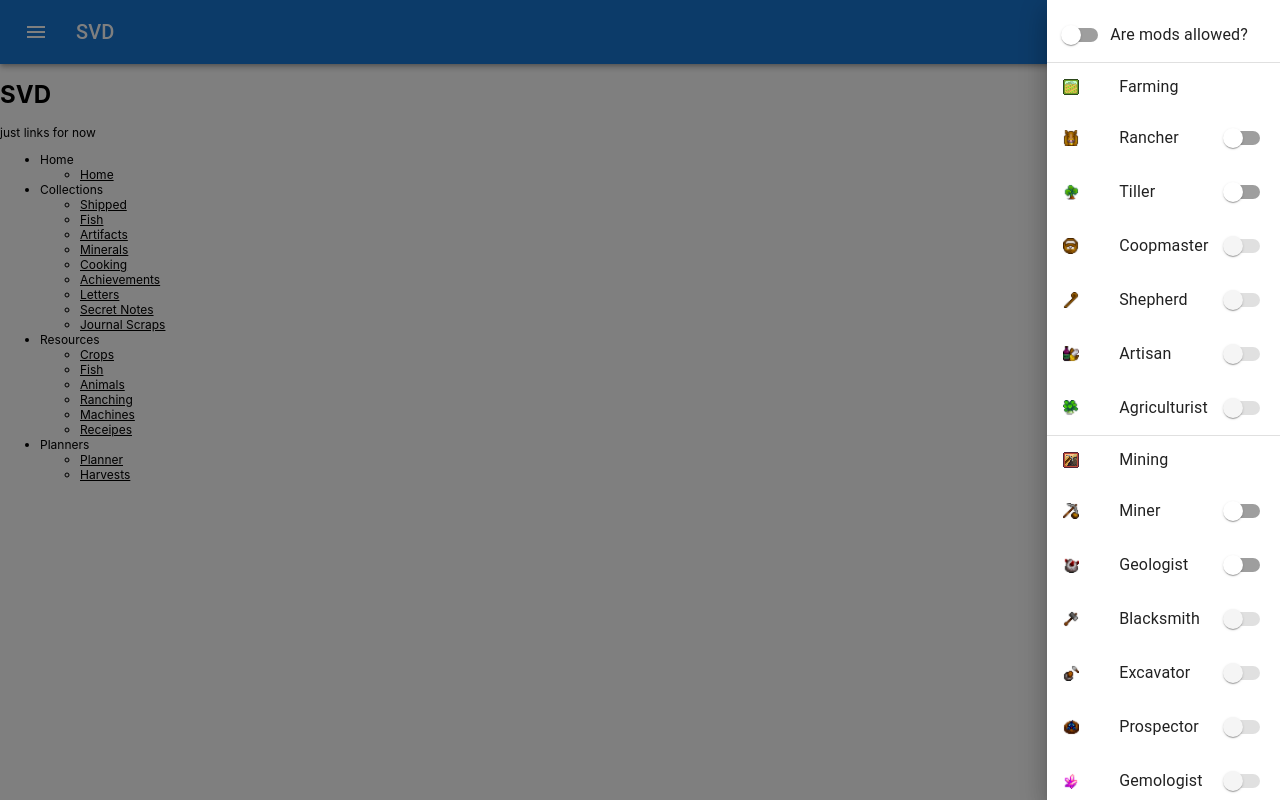
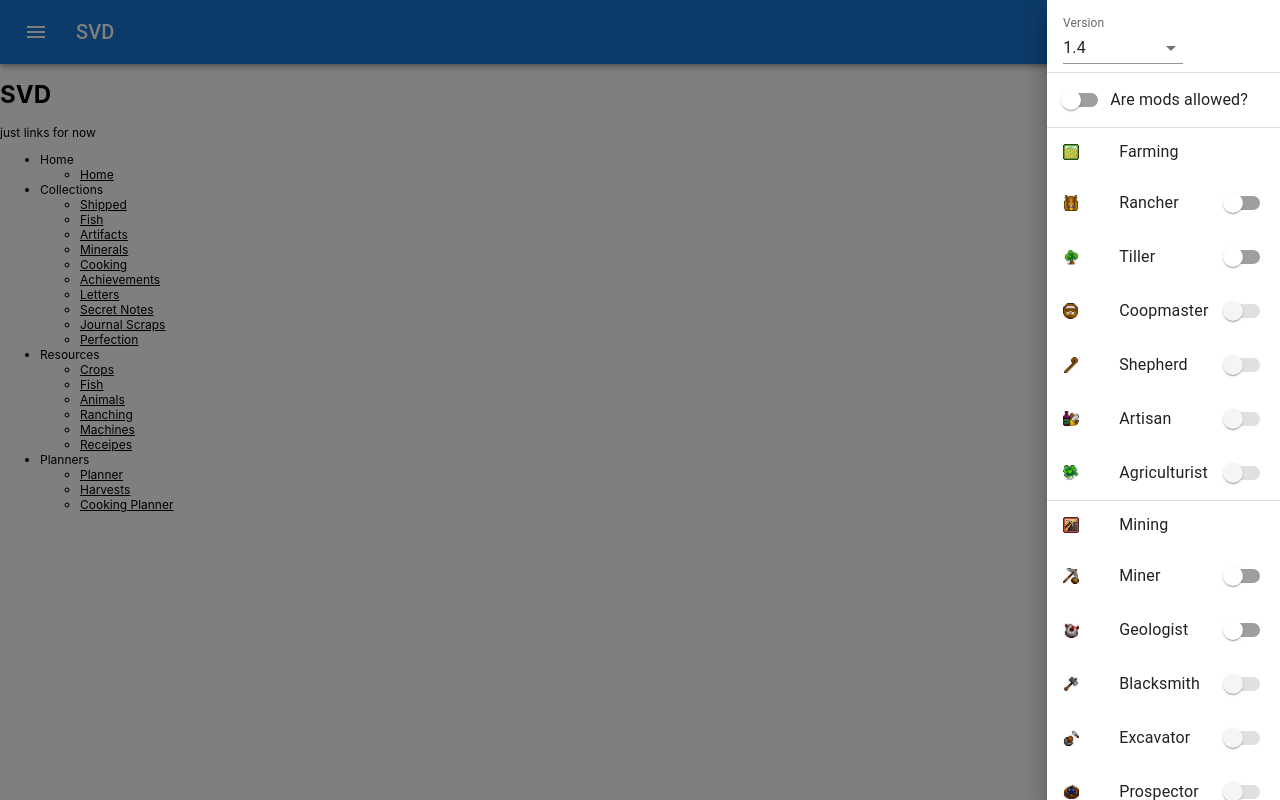
Before and after one commit to koscida/SVD, a React (Create React App) app: page / in a window 1280 px wide. Both pictures are taken after a click on the button 1184 px from the left and 32 px from the top of the page. Built offline with nearby package versions, Linux system fonts and the light colour scheme.

Commit message:
add version in settings

```diff
--- /dev/null
+++ b/src/components/cooking/cookingHome/CookingHome.js
@@ -0,0 +1,16 @@
+import Table from "../../shared/react-table/Table";
+import useLocalStorage from "../../shared/useLocalStorage";
+import getColumnData from "../../animals/AnimalsHomeGetColumnData";
+import getTableData from "../../animals/AnimalsHomeGetTableData";
+import RadioOption from "../../shared/filters/RadioOption";
+import CheckOption from "../../shared/filters/CheckOption";
+
+// ////
+// CookingHome()
+
+function CookingHome() {
+	// return
+	return <></>;
+}
+
+export default CookingHome;
--- /dev/null
+++ b/src/components/cooking/cookingPlanner/CookingPlannerHome.js
@@ -0,0 +1,16 @@
+import Table from "../../shared/react-table/Table";
+import useLocalStorage from "../../shared/useLocalStorage";
+import getColumnData from "../../animals/AnimalsHomeGetColumnData";
+import getTableData from "../../animals/AnimalsHomeGetTableData";
+import RadioOption from "../../shared/filters/RadioOption";
+import CheckOption from "../../shared/filters/CheckOption";
+
+// ////
+// CookingPlannerHome()
+
+function CookingPlannerHome() {
+	// return
+	return <></>;
+}
+
+export default CookingPlannerHome;
--- /dev/null
+++ b/src/components/cooking/recipiesHome/RecipiesHome.js
@@ -0,0 +1,16 @@
+import Table from "../../shared/react-table/Table";
+import useLocalStorage from "../../shared/useLocalStorage";
+import getColumnData from "../../animals/AnimalsHomeGetColumnData";
+import getTableData from "../../animals/AnimalsHomeGetTableData";
+import RadioOption from "../../shared/filters/RadioOption";
+import CheckOption from "../../shared/filters/CheckOption";
+
+// ////
+// RecipiesHome()
+
+function RecipiesHome() {
+	// return
+	return <></>;
+}
+
+export default RecipiesHome;
--- a/src/components/shared/navigation/MenuAppBar.js
+++ b/src/components/shared/navigation/MenuAppBar.js
@@ -5,9 +5,12 @@ import Toolbar from "@mui/material/Toolbar";
 import Typography from "@mui/material/Typography";
 import IconButton from "@mui/material/IconButton";
 
+import Select from "@mui/material/Select";
 import Switch from "@mui/material/Switch";
 import FormControlLabel from "@mui/material/FormControlLabel";
 import FormGroup from "@mui/material/FormGroup";
+import FormControl from "@mui/material/FormControl";
+import InputLabel from "@mui/material/InputLabel";
 
 import MenuItem from "@mui/material/MenuItem";
 import Menu from "@mui/material/Menu";
@@ -40,6 +43,7 @@ const settingsInit = professionInfo.reduce((init, [name]) => {
 	return init;
 }, {});
 settingsInit["isModsAllowed"] = false;
+settingsInit["version"] = 1.4;
 
 // state init holds the initial menu states
 let stateInit = {};
@@ -86,8 +90,9 @@ export default function MenuAppBar() {
 		});
 	};
 
-	const handleProfessionChange = (settingName, value) => (event) => {
+	const handleSettingsChange = (settingName, value) => (event) => {
 		setOpenState({ ...openState, settings: true });
+		if (value === null) value = event.target.value;
 		setSettings({ ...settings, [settingName]: value });
 	};
 
@@ -99,6 +104,13 @@ export default function MenuAppBar() {
 		setProfileAnchorEl(null);
 	};
 
+	const navigationElements = (navigationLinks) =>
+		navigationLinks.map(({ to, label }) => (
+			<ListItemButton component="a" href={to} key={label}>
+				<ListItemText primary={label} />
+			</ListItemButton>
+		));
+
 	const list = (listName) => (
 		// <Box
 		// 	role="presentation"
@@ -106,11 +118,11 @@ export default function MenuAppBar() {
 		// 	onKeyDown={toggleDrawer(listName, false)}
 		// >
 		<Box role="presentation" onKeyDown={toggleDrawer(listName, false)}>
+			<List>
 				{listName === "navigation" ? (
-				<>
-					<List>
-						{Object.entries(navigationLinks).map(
-							([sectionLabel, navigationLinks]) => (
+					Object.entries(navigationLinks).map(
+						([sectionLabel, navigationLinks]) =>
+							navigationLinks.length > 1 ? (
 								<React.Fragment key={sectionLabel}>
 									<ListItemButton onClick={toggleNavGroup(sectionLabel)}>
 										<ListItemText primary={sectionLabel} />
@@ -123,28 +135,56 @@ export default function MenuAppBar() {
 										unmountOnExit
 									>
 										<List component="div" disablePadding>
-											{navigationLinks.map(({ to, label }) => (
-												<ListItemButton component="a" href={to} key={label}>
-													<ListItemText primary={label} />
-												</ListItemButton>
-											))}
+											{navigationElements(navigationLinks)}
 										</List>
 									</Collapse>
 								</React.Fragment>
+							) : (
+								navigationElements(navigationLinks)
 							)
-						)}
-					</List>
-				</>
+					)
 				) : listName === "settings" ? (
 					<>
-					<List>
+						<ListItem>
+							<FormControl
+								variant="standard"
+								fullwidth="true"
+								sx={{ minWidth: 120 }}
+							>
+								<InputLabel id="demo-simple-select-filled-label">
+									Version
+								</InputLabel>
+
+								<Select
+									labelId="select-version-label"
+									id="select-version"
+									value={settings["version"]}
+									label="Version"
+									autowidth="true"
+									onChange={handleSettingsChange("version", null)}
+								>
+									{[1, 1.1, 1.2, 1.3, 1.4, 1.5, 1.6].map((ver) => (
+										<MenuItem
+											value={ver}
+											key={ver}
+											default={ver === settings["version"]}
+										>
+											{ver}
+										</MenuItem>
+									))}
+								</Select>
+							</FormControl>
+						</ListItem>
+
+						<Divider />
+
 						<ListItem>
 							<FormGroup>
 								<FormControlLabel
 									control={
 										<Switch
 											checked={settings["isModsAllowed"]}
-											onChange={handleProfessionChange(
+											onChange={handleSettingsChange(
 												"isModsAllowed",
 												!settings["isModsAllowed"]
 											)}
@@ -194,10 +234,7 @@ export default function MenuAppBar() {
 												/>
 												<Switch
 													edge="end"
-													onChange={handleProfessionChange(
-														name,
-														!settings[name]
-													)}
+													onChange={handleSettingsChange(name, !settings[name])}
 													checked={settings[name]}
 													inputProps={{
 														"aria-labelledby": `switch-list-label-${name}`,
@@ -210,11 +247,11 @@ export default function MenuAppBar() {
 								<Divider />
 							</React.Fragment>
 						))}
-					</List>
 					</>
 				) : (
 					<></>
 				)}
+			</List>
 		</Box>
 	);
 
--- a/src/components/shared/navigation/navigationLinks.js
+++ b/src/components/shared/navigation/navigationLinks.js
@@ -3,6 +3,10 @@ import Fish from "../../fish/Fish";
 import Crops from "../../crops/Crops";
 import HarvestHome from "../../crops/harvests/HarvestHome";
 import AnimalsHome from "../../animals/AnimalsHome";
+
+import CookingHome from "../../cooking/cookingHome/CookingHome";
+import RecipiesHome from "../../cooking/recipiesHome/RecipiesHome";
+import CookingPlannerHome from "../../cooking/cookingPlanner/CookingPlannerHome";
 
 const navigationLinks = {
 	Home: [
@@ -32,6 +36,7 @@ const navigationLinks = {
 		{
 			to: "cooking",
 			label: "Cooking",
+			element: <CookingHome />,
 		},
 		{
 			to: "achievements",
@@ -48,6 +53,10 @@ const navigationLinks = {
 		{
 			to: "journalScraps",
 			label: "Journal Scraps",
+		},
+		{
+			to: "perfection",
+			label: "Perfection",
 		},
 	],
 	Resources: [
@@ -78,6 +87,7 @@ const navigationLinks = {
 		{
 			to: "recepies",
 			label: "Receipes",
+			element: <RecipiesHome />,
 		},
 	],
 	Planners: [
@@ -90,6 +100,11 @@ const navigationLinks = {
 			label: "Harvests",
 			element: <HarvestHome />,
 		},
+		{
+			to: "cookingPlanner",
+			label: "Cooking Planner",
+			element: <CookingPlannerHome />,
+		},
 	],
 };
 
```
Lines whose indentation alone changed are shown as unchanged.
